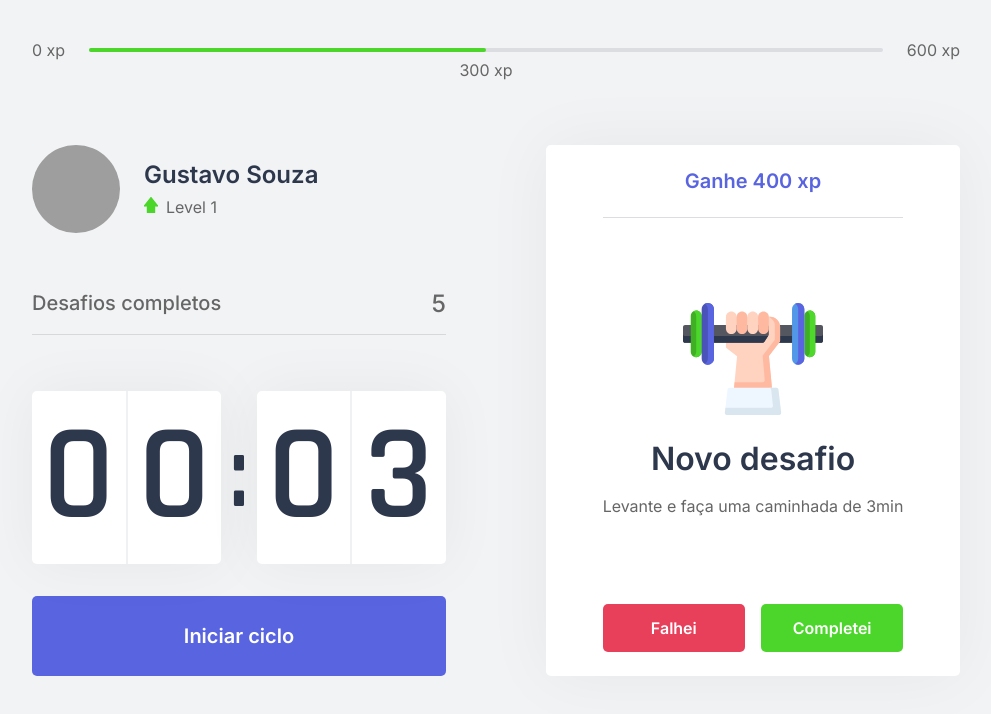
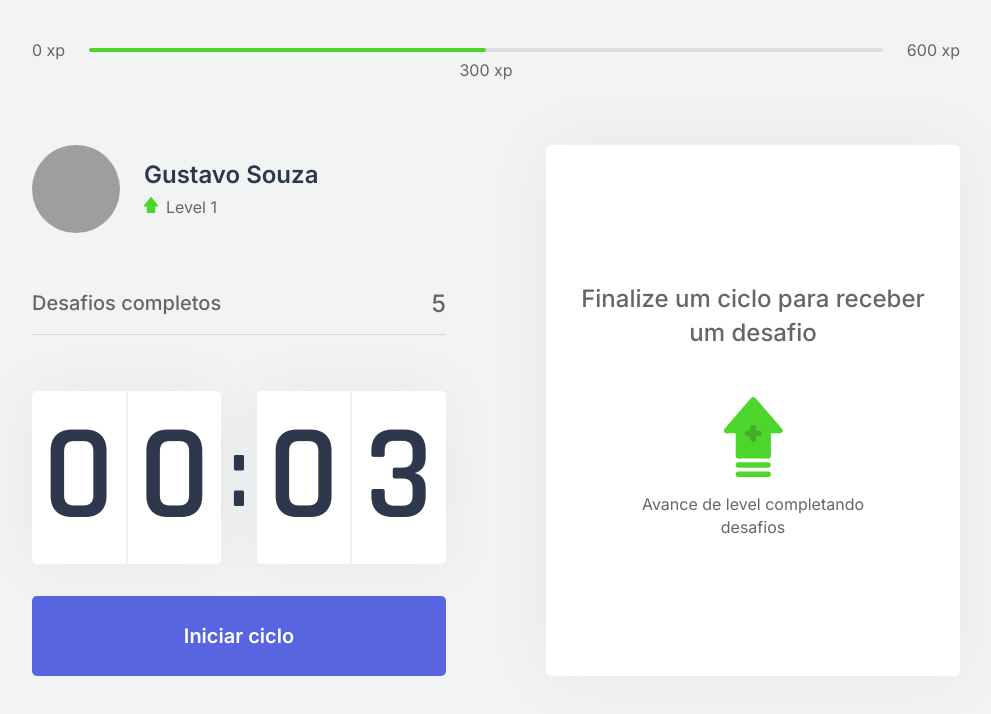
Before and after one commit to Futhememe/nlw-4-moveit, a Next.js app: page / in a window 1280 px wide. Shown: the top 714 px of the page, without its empty margins (144-1135 px from the left). Built offline with nearby package versions, Linux system fonts and the light colour scheme; grey boxes are pictures that could not be loaded.

Commit message:
✨ add context

```diff
--- a/src/components/ChallengeBox.tsx
+++ b/src/components/ChallengeBox.tsx
@@ -1,27 +1,31 @@
+import { Resolver } from 'dns';
+import { useContext } from 'react';
+import { ChallengesContext } from '../contexts/ChallengeContext';
 import styles from '../styles/components/ChallengeBox.module.css';
 
 export function ChallengeBox() {
 
-  const hasActiveChallenge = true;
+  const { activeChallenge, resetChallenge } = useContext(ChallengesContext);
 
   return (
     <div className={styles.challengeBoxContainer} >
       {
-        hasActiveChallenge ? (
+        activeChallenge ? (
           <div className={styles.challengeActive} >
-            <header>Ganhe 400 xp</header>
+            <header>Ganhe {activeChallenge.amount} xp</header>
 
             <main>
-              <img src="icons/body.svg"/>
+              <img src={`icons/${activeChallenge.type}.svg`}/>
               <strong>Novo desafio</strong>
               <p>
-                Levante e faça uma caminhada de 3min
+                {activeChallenge.description}
               </p>
 
             </main>
             <footer>
               <button
                 type='button'
+                onClick={resetChallenge}
                 className={styles.challengeFailedButton}
               >
                 Falhei
```
